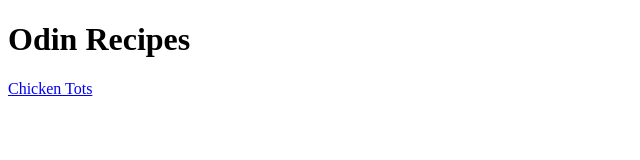
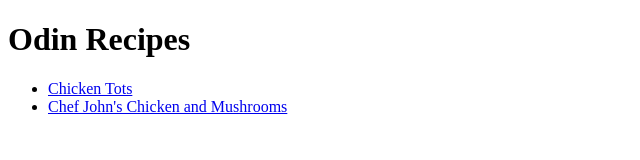
Before and after one commit to Zurich130/odin-recipes, a plain HTML site: page index.html in a window 1280 px wide. Shown: the whole page, without its empty margins (0-640 px from the left). Drawn offline with Linux system fonts and the light colour scheme.

Commit message:
Added an unordered list to list the links

```diff
--- a/index.html
+++ b/index.html
@@ -7,6 +7,9 @@
 </head>
 <body>
     <h1>Odin Recipes</h1>
-    <a href="/recipes/chicken_tots.html">Chicken Tots</a>
+    <ul>
+        <li><a href="./recipes/chickentots.html">Chicken Tots</a></li>
+        <li><a href="./recipes/chefJohnsChicken.html">Chef John's Chicken and Mushrooms</a></li>
+    </ul>
 </body>
 </html>
```
